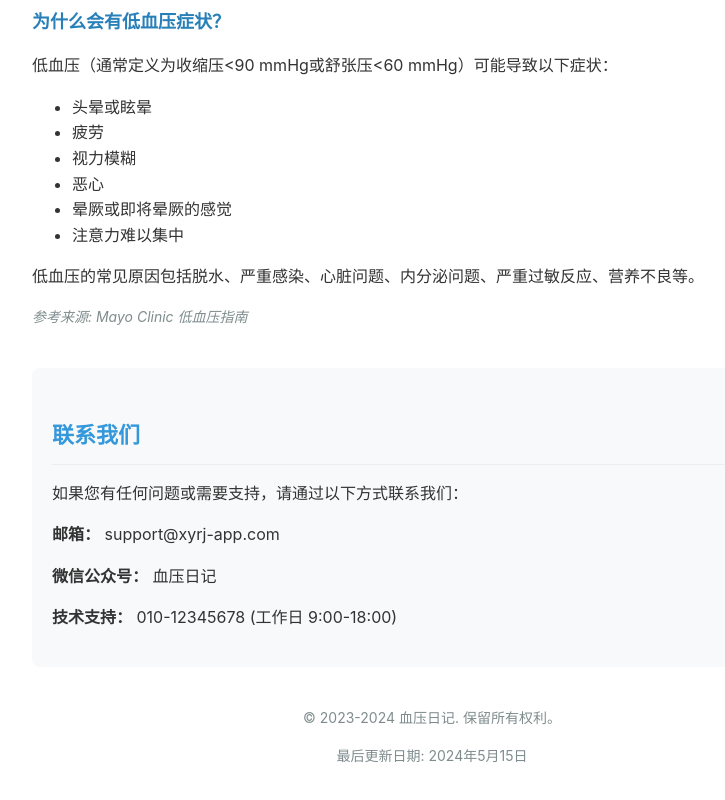
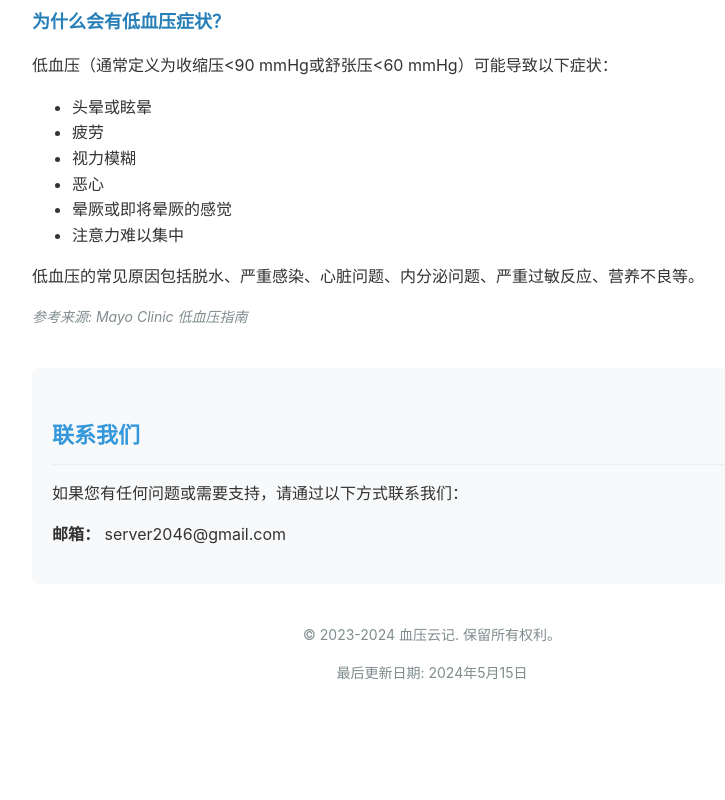
Before and after one commit to lipy3724/xyrjjishu, a plain HTML site: page faq.html in a window 1280 px wide. Shown: the part 3006-3806 px from the top of the page, without its empty margins (208-933 px from the left). After the commit the page ends 3727 px from the top, so only its background shows below. Drawn offline with Linux system fonts and the light colour scheme.

Commit message:
Update faq.html

```diff
--- a/faq.html
+++ b/faq.html
@@ -212,13 +212,11 @@
     <div class="contact">
         <h2>联系我们</h2>
         <p>如果您有任何问题或需要支持，请通过以下方式联系我们：</p>
-        <p><strong>邮箱：</strong> support@xyrj-app.com</p>
-        <p><strong>微信公众号：</strong> 血压日记</p>
-        <p><strong>技术支持：</strong> 010-12345678 (工作日 9:00-18:00)</p>
+        <p><strong>邮箱：</strong> server2046@gmail.com</p>
     </div>
 
     <div class="footer">
-        <p>© 2023-2024 血压日记. 保留所有权利。</p>
+        <p>© 2023-2024 血压云记. 保留所有权利。</p>
         <p>最后更新日期: 2024年5月15日</p>
     </div>
 </body>
```
